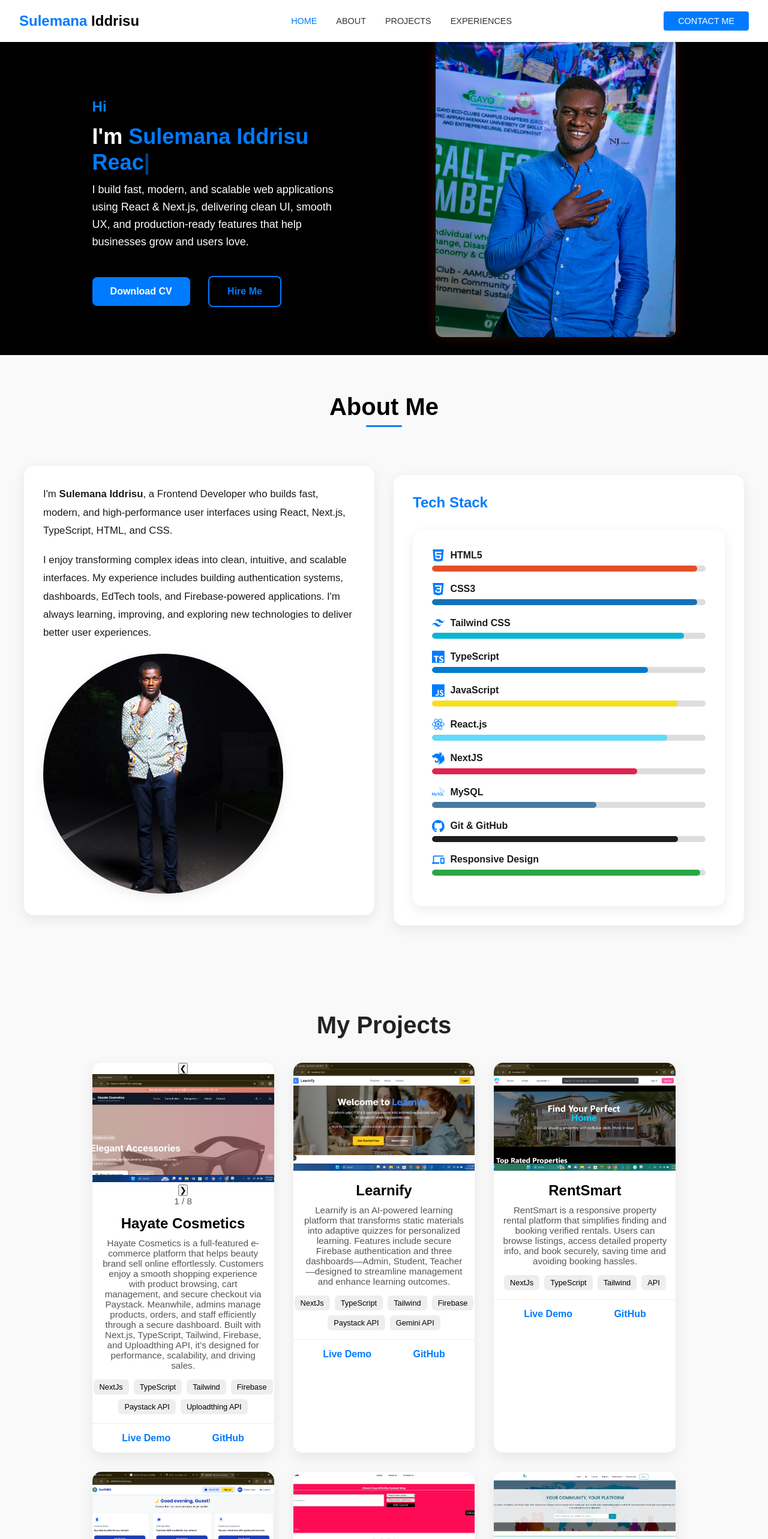
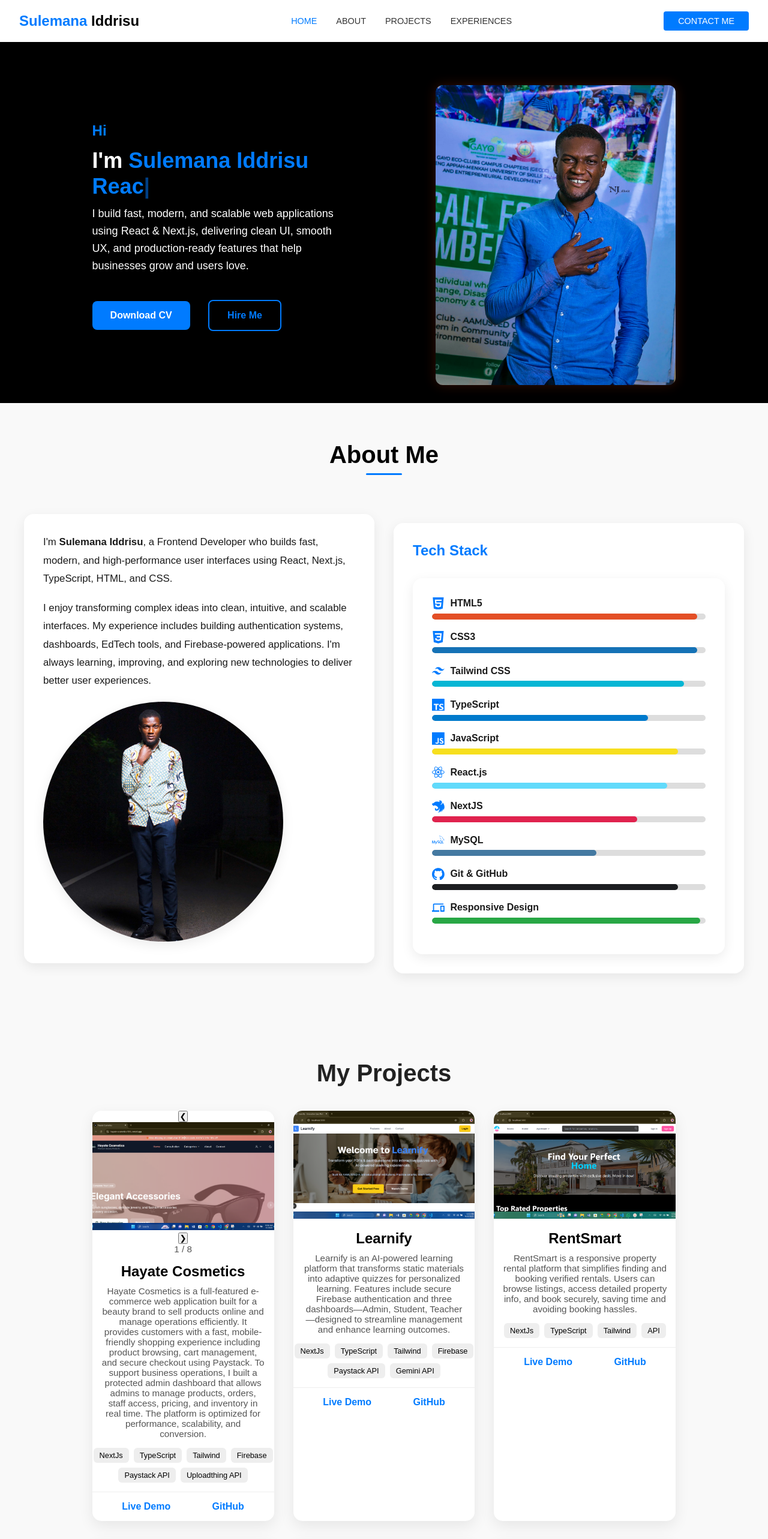
Before and after one commit to Sulemana24/MyPersonal-portfolio, a React (Vite) app: page / in a window 1280 px wide. Shown: the top 2566 px of the page at 60% size. Built offline with nearby package versions, Linux system fonts and the light colour scheme.

Commit message:
Improve the projects descriptions to make it business ready

```diff
--- a/src/pages/Projects.tsx
+++ b/src/pages/Projects.tsx
@@ -22,7 +22,8 @@ const projects = [
     title: "Hayate Cosmetics",
     image: HayateCosmetics,
     description:
-      "Hayate Cosmetics is a full-featured e-commerce platform that helps beauty brand sell online effortlessly. Customers enjoy a smooth shopping experience with product browsing, cart management, and secure checkout via Paystack. Meanwhile, admins manage products, orders, and staff efficiently through a secure dashboard. Built with Next.js, TypeScript, Tailwind, Firebase, and Uploadthing API, it’s designed for performance, scalability, and driving sales.",
+      "Hayate Cosmetics is a full-featured e-commerce web application built for a beauty brand to sell products online and manage operations efficiently. It provides customers with a fast, mobile-friendly shopping experience including product browsing, cart management, and secure checkout using Paystack. To support business operations, I built a protected admin dashboard that allows admins to manage products, orders, staff access, pricing, and inventory in real time. The platform is optimized for performance, scalability, and conversion.",
+
     tech: [
       "NextJs",
       "TypeScript",
--- a/src/styles/Hero.css
+++ b/src/styles/Hero.css
@@ -153,6 +153,7 @@
   }
 
   .img-box {
+    margin-top: 5rem;
     width: 50%;
     height: 100%;
     justify-content: flex-end;
```
